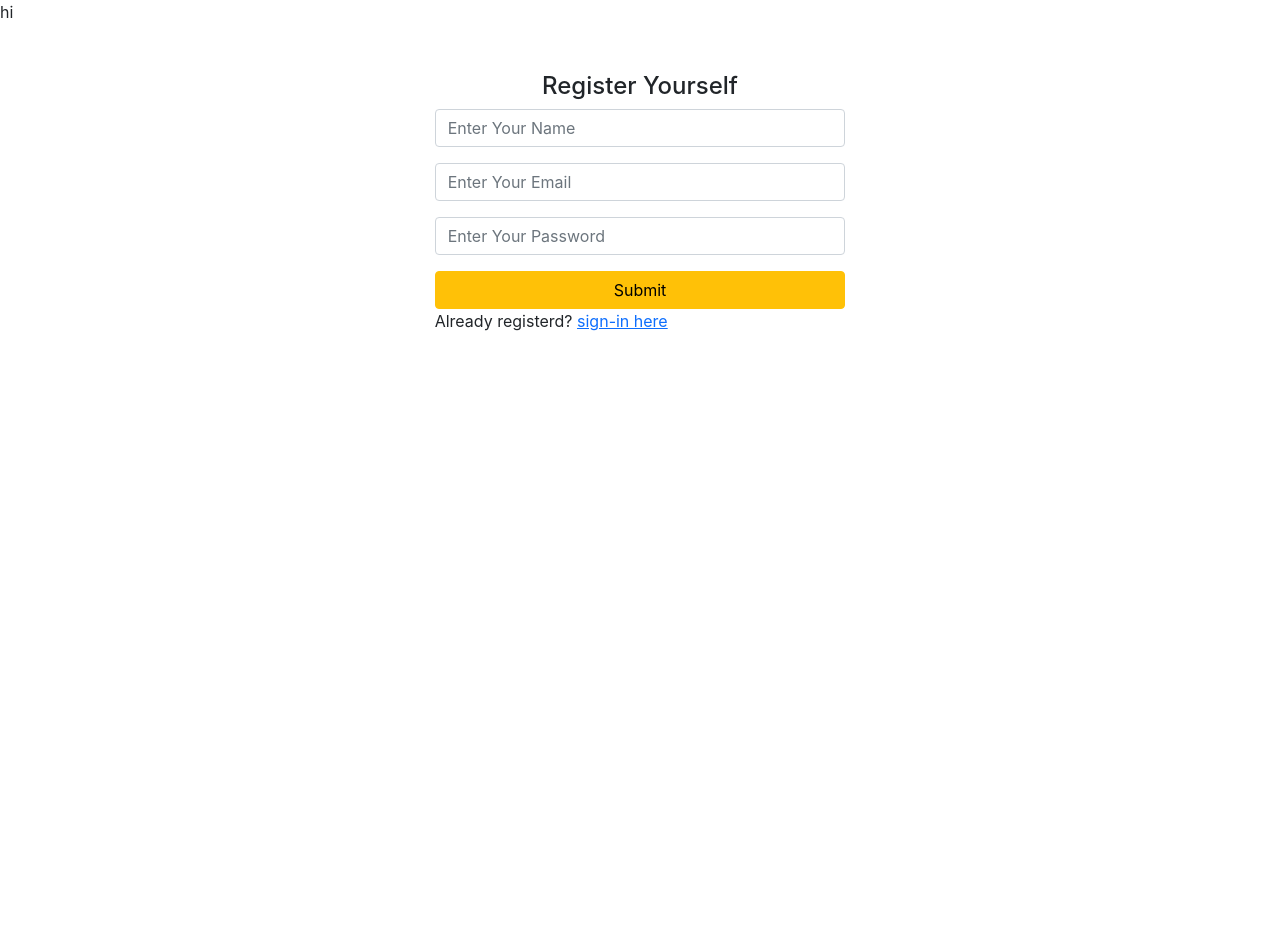
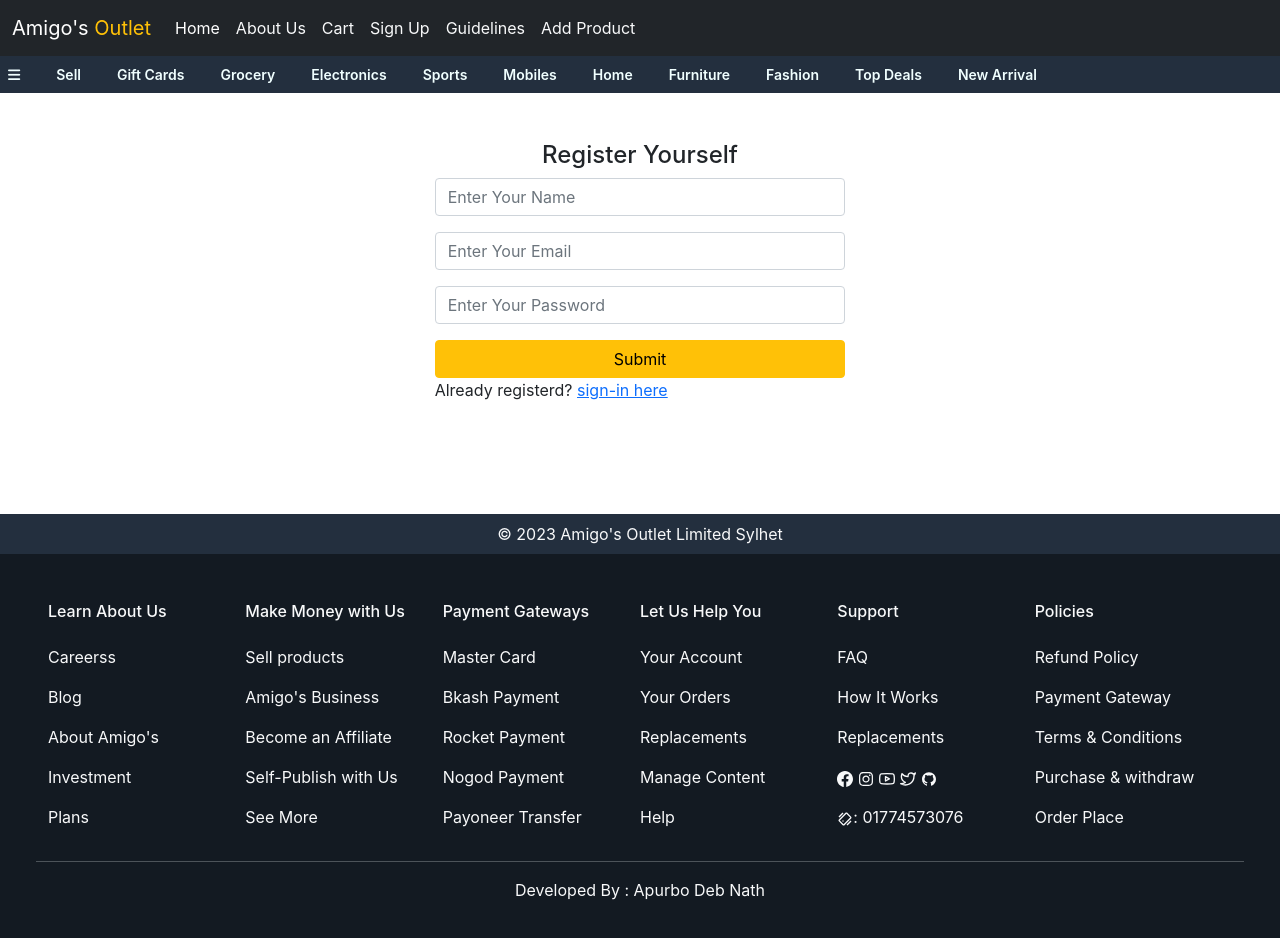
Before and after one commit to Apurbo73/amigo-s-outlet-mongo-db-rtk-query-client, a React (Create React App) app: page /sign-up in a window 1280 px wide. Shown: the top 938 px of the page. Before the commit the page ends 800 px from the top, so only its background shows below. Built offline with nearby package versions, Linux system fonts and the light colour scheme.

Commit message:
update done

```diff
--- a/package.json
+++ b/package.json
@@ -9,6 +9,7 @@
     "@testing-library/user-event": "^14.4.3",
     "react": "^18.2.0",
     "react-dom": "^18.2.0",
+    "react-icons": "^4.10.1",
     "react-redux": "^8.1.1",
     "react-router-dom": "^6.14.2",
     "react-scripts": "5.0.1",
--- a/src/components/AddProduct/AddProductForm.js
+++ b/src/components/AddProduct/AddProductForm.js
@@ -1,13 +1,18 @@
-import React, { useState } from "react";
+import React, { useEffect, useState } from "react";
 import { useAddProductMutation } from "../../features/apiSlice";
+import { useNavigate } from "react-router-dom";
 
 const AddProductForm = () => {
+  const navigate = useNavigate();
   const [name, setName] = useState("");
   const [category, setCategory] = useState("");
   const [imageLink, setImageLink] = useState("");
   const [seller, setSeller] = useState("");
   const [price, setPrice] = useState("");
-  const [addProduct, { isLoading, isError, error }] = useAddProductMutation();
+  const [
+    addProduct,
+    { isLoading, isError, error, isSuccess }
+  ] = useAddProductMutation();
 
   //handle Submit:
   const handleSubmit = e => {
@@ -20,7 +25,12 @@ const AddProductForm = () => {
       price
     });
   };
-
+  useEffect(
+    () => {
+      isSuccess && navigate("/");
+    },
+    [isSuccess]
+  );
   return (
     <div>
       <div className="row mt-5">
@@ -36,6 +46,7 @@ const AddProductForm = () => {
               id="exampleInputEmail1"
               aria-describedby="emailHelp"
               placeholder="Enter Product Name"
+              required
               onChange={e => {
                 setName(e.target.value);
               }}
@@ -48,6 +59,7 @@ const AddProductForm = () => {
               id="exampleInputEmail1"
               aria-describedby="emailHelp"
               placeholder="Enter Product Category"
+              required
               onChange={e => {
                 setCategory(e.target.value);
               }}
@@ -60,6 +72,7 @@ const AddProductForm = () => {
               id="exampleInputEmail1"
               aria-describedby="emailHelp"
               placeholder="Enter Product Price"
+              required
               onChange={e => {
                 setPrice(e.target.value);
               }}
@@ -72,6 +85,7 @@ const AddProductForm = () => {
               id="exampleInputEmail1"
               aria-describedby="emaileHelp"
               placeholder="Enter Image Link"
+              required
               onChange={e => {
                 setImageLink(e.target.value);
               }}
@@ -84,6 +98,7 @@ const AddProductForm = () => {
               id="exampleInputEmail1"
               aria-describedby="emailHelp"
               placeholder="Enter Seller Name"
+              required
               onChange={e => {
                 setSeller(e.target.value);
               }}
--- a/src/components/Edit/EditForm.js
+++ b/src/components/Edit/EditForm.js
@@ -1,8 +1,9 @@
-import React, { useState } from "react";
-import { useParams } from "react-router-dom";
+import React, { useEffect, useState } from "react";
+import { useNavigate, useParams } from "react-router-dom";
 import { useUpdateProductMutation } from "../../features/apiSlice";
 
 const EditForm = ({ singleProduct }) => {
+  const navigate = useNavigate();
   const {
     _id,
     name: initialName,
@@ -19,13 +20,13 @@ const EditForm = ({ singleProduct }) => {
   const [seller, setSeller] = useState(initialSeller);
   const [
     updateProduct,
-    { isLoading, isError, error }
+    { isLoading, isError, error, isSuccess }
   ] = useUpdateProductMutation();
   //handle update Submit:
   const handleSubmit = e => {
     e.preventDefault();
     updateProduct({
-      id:_id,
+      id: _id,
       data: {
         name,
         category,
@@ -35,6 +36,12 @@ const EditForm = ({ singleProduct }) => {
       }
     });
   };
+  useEffect(
+    () => {
+      isSuccess && navigate("/");
+    },
+    [isSuccess]
+  );
   return (
     <div>
       <div className="row mt-5">
--- a/src/components/Login/LogIn.js
+++ b/src/components/Login/LogIn.js
@@ -1,12 +1,14 @@
-import React from 'react';
-import LoginForm from './LoginForm';
+import React from "react";
+import LoginForm from "./LoginForm";
+import Header from "../pages/Header";
 
 const LogIn = () => {
-    return (
-        <div>
-            <LoginForm></LoginForm>
-        </div>
-    );
+  return (
+    <div>
+      <Header />
+      <LoginForm />
+    </div>
+  );
 };
 
 export default LogIn;
--- a/src/components/Search.js
+++ b/src/components/Search.js
@@ -6,7 +6,7 @@ const Search = props => {
     () => {
       props.onSearch(searchText);
     },
-    [props, searchText]
+    [props]
   );
   return (
     <div>
--- a/src/components/SignUp/SignUp.js
+++ b/src/components/SignUp/SignUp.js
@@ -1,13 +1,14 @@
-import React from 'react';
-import SignUpForm from './SignUpForm';
+import React from "react";
+import SignUpForm from "./SignUpForm";
+import Header from "../pages/Header";
 
 const SignUp = () => {
-    return (
-        <div>
-        hi
-            <SignUpForm></SignUpForm>
-        </div>
-    );
+  return (
+    <div>
+      <Header />
+      <SignUpForm />
+    </div>
+  );
 };
 
 export default SignUp;
--- a/src/components/pages/DisplayCateoryPictures.js
+++ b/src/components/pages/DisplayCateoryPictures.js
@@ -14,6 +14,7 @@ const DisplayCateoryPictures = props => {
         data.map(d => {
           return (
             <div
+            key={d.id}
             className="categorySelect"
               style={{ margin: 10 }}
               onClick={() => {
--- /dev/null
+++ b/src/components/pages/Footer.js
@@ -0,0 +1,89 @@
+import React from "react";
+import { BsFacebook } from "react-icons/bs";
+import { FaInstagram } from "react-icons/fa";
+import { FiYoutube } from "react-icons/fi";
+import { FiTwitter } from "react-icons/fi";
+import { AiOutlineGithub } from "react-icons/ai";
+import { BiMobileVibration } from "react-icons/bi";
+
+const Footer = () => {
+  return (
+    <div className="mt-5 pt-5">
+      <div
+        style={{ backgroundColor: " #232F3E", marginBottom: -16 }}
+        className=" text-light "
+      >
+        <p className="pt-2 text-center p-2">
+          &copy; 2023 Amigo's Outlet Limited Sylhet
+        </p>
+      </div>
+      <div
+        style={{ backgroundColor: " #131A22" }}
+        className=" text-light p-5 row "
+      >
+        <div className="d-flex flex-wrap container pb-3">
+          <div className="col-12 col-lg-2 col-md-2">
+            <h6 className="mb-4">Learn About Us</h6>
+            <p>Careerss</p>
+            <p>Blog</p>
+            <p>About Amigo's</p>
+            <p>Investment</p>
+            <p>Plans</p>
+          </div>
+          <div className="col-12 col-lg-2 col-md-2">
+            <h6 className="mb-4">Make Money with Us</h6>
+            <p>Sell products</p>
+            <p>Amigo's Business</p>
+            <p>Become an Affiliate</p>
+            <p>Self-Publish with Us</p>
+            <p>See More</p>
+          </div>
+          <div className="col-12 col-lg-2 col-md-2">
+            <h6 className="mb-4">Payment Gateways</h6>
+            <p>Master Card</p>
+            <p>Bkash Payment</p>
+            <p>Rocket Payment</p>
+            <p>Nogod Payment</p>
+            <p>Payoneer Transfer</p>
+          </div>
+          <div className="col-12 col-lg-2 col-md-2">
+            <h6 className="mb-4">Let Us Help You</h6>
+            <p>Your Account</p>
+            <p>Your Orders</p>
+            <p>Replacements</p>
+            <p>Manage Content</p>
+            <p>Help</p>
+          </div>
+          <div className="col-12 col-lg-2 col-md-2">
+            <h6 className="mb-4">Support</h6>
+            <p>FAQ</p>
+            <p>How It Works</p>
+            <p>Replacements</p>
+            <p className="">
+              <BsFacebook style={{marginRight:5}}  />
+              <FaInstagram style={{marginRight:5}}  />
+              <FiYoutube style={{marginRight:5}}  />
+              <FiTwitter style={{marginRight:5}}  />
+              <AiOutlineGithub style={{marginRight:5}}  />
+            </p>
+            <p>
+              <BiMobileVibration />: 01774573076
+            </p>
+          </div>
+          <div className="col-12 col-lg-2 col-md-2">
+            <h6 className="mb-4">Policies</h6>
+            <p>Refund Policy</p>
+            <p>Payment Gateway</p>
+            <p>Terms & Conditions</p>
+            <p>Purchase & withdraw</p>
+            <p>Order Place</p>
+          </div>
+        </div>
+        <hr />
+        <p className="text-center">Developed By : Apurbo Deb Nath</p>
+      </div>
+    </div>
+  );
+};
+
+export default Footer;
--- a/src/index.js
+++ b/src/index.js
@@ -12,6 +12,7 @@ import LogIn from "./components/Login/LogIn";
 import Add from "./components/AddProduct/Add";
 import DetailProduct from "./components/Detail/DetailProduct";
 import Edit from "./components/Edit/Edit";
+import Footer from "./components/pages/Footer";
 
 const container = document.getElementById("root");
 const root = createRoot(container);
@@ -26,8 +27,8 @@ root.render(
         <Route path="/add-product" element={<Add />} />
         <Route path="/detail/:id" element={<DetailProduct />} />
         <Route path="/edit/:id" element={<Edit />} />
-
       </Routes>
+      <Footer />
     </Provider>
   </BrowserRouter>
 );
```
Also changed, not shown: public/index.html (+2 -2 lines), 1 other file (tests, documents, lock files or other folders).
